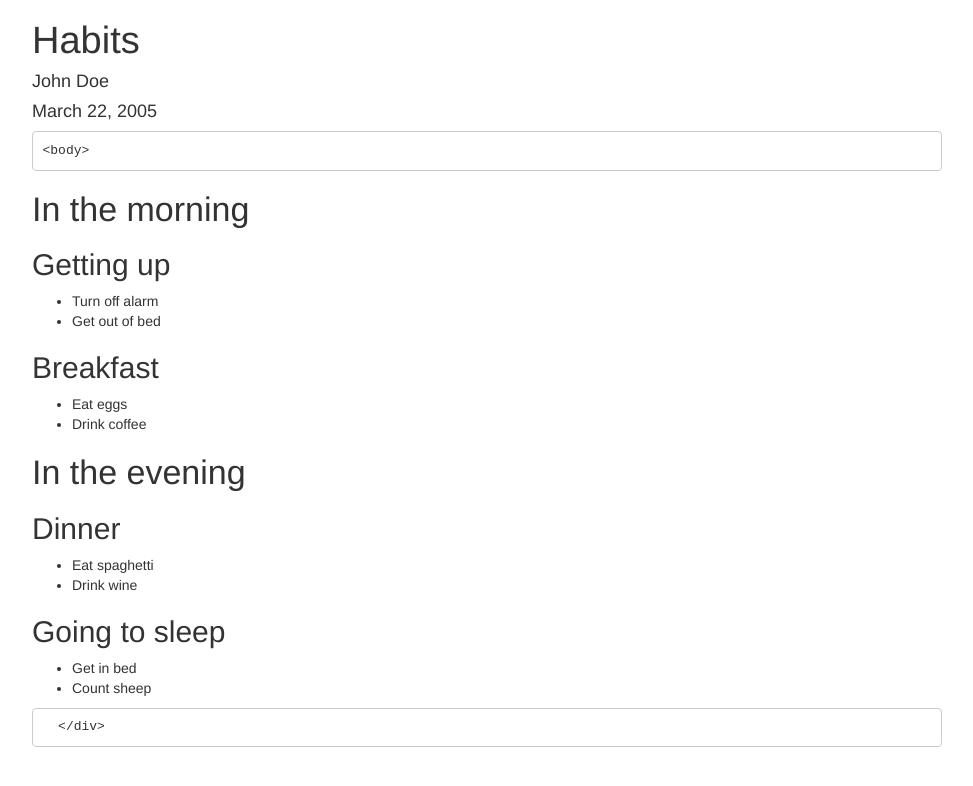
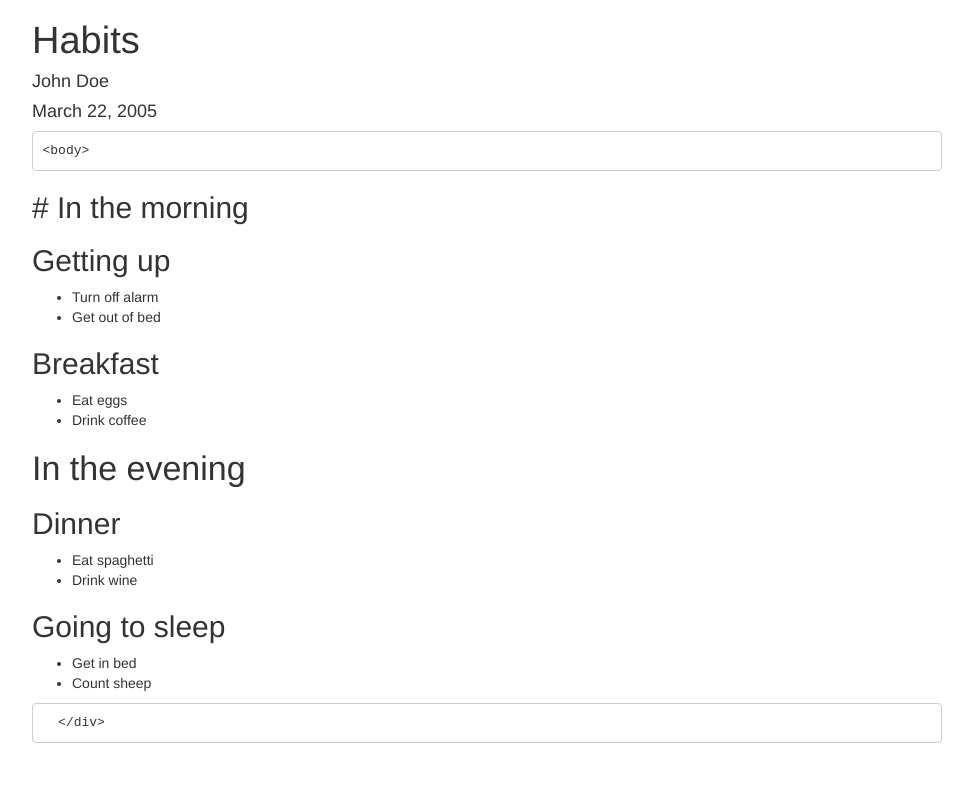
Before and after one commit to woltergw/woltergw.github.io, a website: page index.html in a window 1280 px wide. Shown: the whole page, without its empty margins (153-1126 px from the left). Drawn offline with nearby package versions, Linux system fonts and the light colour scheme; some packages are replaced by stand-ins of ours.

Commit message:
Update index.html

```diff
--- a/index.html
+++ b/index.html
@@ -373,8 +373,9 @@ summary {
 
 <html>
 <pre><code>&lt;body&gt;</code></pre>
-<div id="in-the-morning" class="section level1">
-<h1>In the morning</h1>
+<div id="in-the-morning" class="section level2">
+<h2># In the morning</h2>
+</div>
 <div id="getting-up" class="section level2">
 <h2>Getting up</h2>
 <ul>
@@ -388,7 +389,6 @@ summary {
 <li>Eat eggs</li>
 <li>Drink coffee</li>
 </ul>
-</div>
 </div>
 <div id="in-the-evening" class="section level1">
 <h1>In the evening</h1>
```
